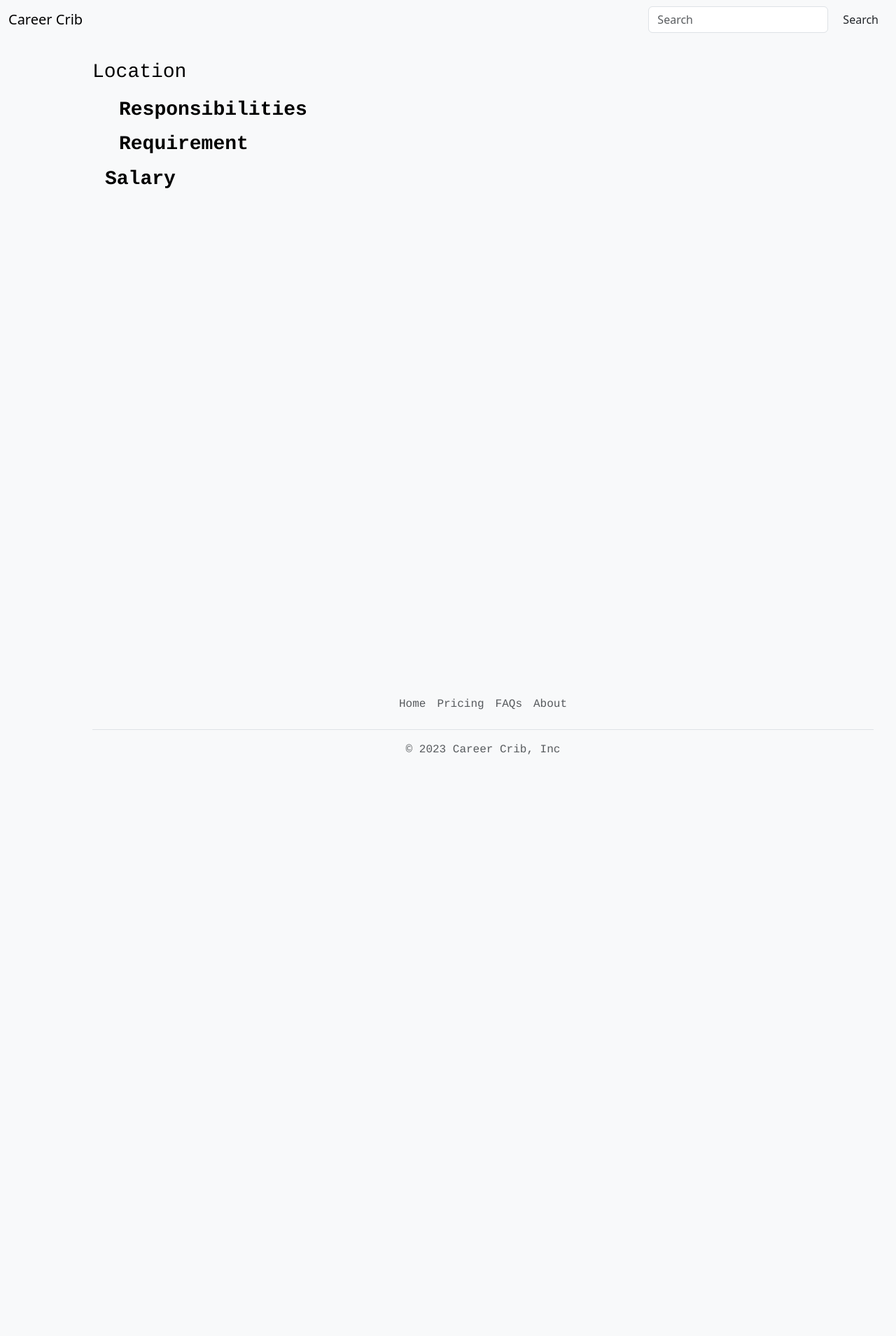
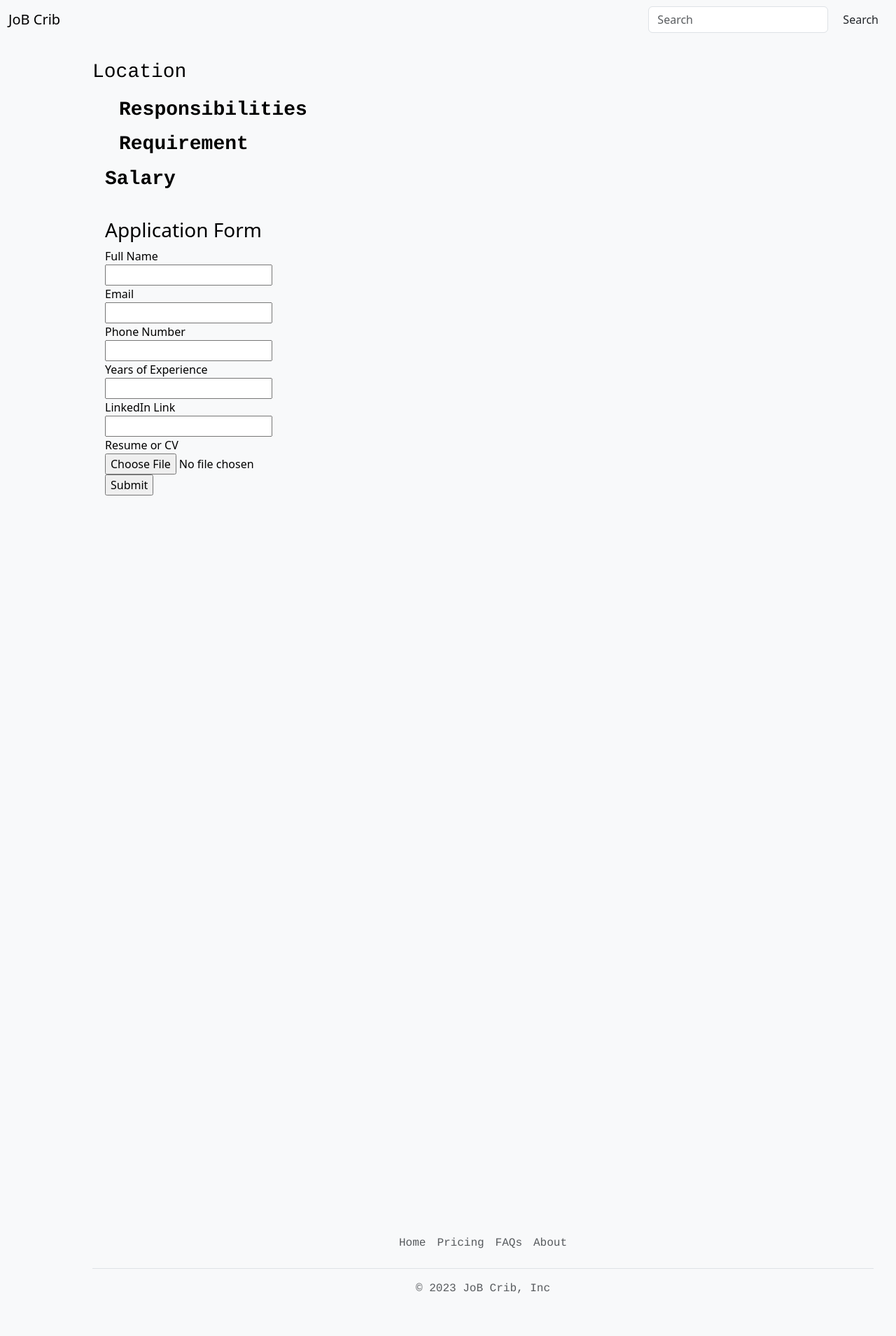
Before and after one commit to andrewlee47/Job_Crib, a Flask app: template templates/jobpage.html in a window 1280 px wide. Shown: the whole page at 70% size. Before the commit the page ends 1078 px from the top, so only its background shows below. Run offline with Flask 3, Linux system fonts and the light colour scheme; the template is opened without the code that fills it, so the values that code supplies are empty; parts of the project's set-up code (start-up, migrations or seed data) failed here and were passed over.

Commit message:
created a form for applications and made some few changes

```diff
--- a/app.py
+++ b/app.py
@@ -1,23 +1,65 @@
-from flask import Flask, render_template, jsonify
-from database import load_jobs_db, job_details_db
+import os.path
+
+from flask import Flask, render_template, jsonify, request
+
+from database import load_jobs_db, job_details_db, text, engine
+from werkzeug.utils import secure_filename
 
 app = Flask(__name__)
 app.static_folder = 'static'
 
+UPLOAD_FOLDER = 'uploads'
+if not os.path.exists(UPLOAD_FOLDER):
+    os.makedirs(UPLOAD_FOLDER)
 
-
+app.config['UPLOAD_FOLDER'] = UPLOAD_FOLDER
 
 
 @app.route("/")
 def careerbuilder():
     Job_list = load_jobs_db()
-    return render_template('home.html', jobs=Job_list)
+    return render_template('home.html', jobs = Job_list)
+
 
 
 @app.route("/job/<id>")
 def display_job(id):
     job = job_details_db(id)
-    return render_template('jobpage.html', job=job)
+
+    if not job:
+        return "Not found", 404
+    return render_template('jobpage.html', job = job)
+
+
+@app.route("/job/<id>/apply", methods = ['POST'])
+def job_application(id):
+    data = request.form
+    job = load_jobs_db()
+
+    if 'Resume' in request.files:
+        resume_files = request.files['Resume']
+        if resume_files.filename != '':
+            filename = secure_filename(resume_files.filename)
+            file_path = os.path.join(app.config['UPLOAD_FOLDER'], filename)
+            resume_files.save(file_path)
+
+    with engine.connect() as conn:
+        query = text(
+            "INSERT INTO Applications (full_name, email, phone_number, experience, linkedIn, Resumes)"
+            " VALUES (:full_name, :email, :phone_number, :experience, :linkedin, :resume_path)")
+
+        conn.execute(query, {
+            'full_name': data['full_name'],
+            'email': data['email'],
+            'phone_number': data['phone_number'],
+            'experience': data['Experience'],
+            'linkedin': data['LinkedIn'],
+            'resume_path': file_path
+        })
+
+        conn.commit()
+
+    return render_template('submitted_application.html', application = data, job = job)
 
 
 @app.route("/api/jobs")
@@ -26,8 +68,5 @@ def list_jobs():
     return jsonify(Job_list)
 
 
-
-
-
 if __name__ == "__main__":
-    app.run(host='0.0.0.0', debug=True)
+    app.run(host = '0.0.0.0', debug = True)
--- a/templates/footer.html
+++ b/templates/footer.html
@@ -1,11 +1,12 @@
+
 <div class="container">
-          <footer class="py-3 my-4">
+          <footer class="py-3 mb-4">
             <ul class="nav justify-content-center border-bottom pb-3 mb-3">
               <li class="nav-item"><a href="#" class="nav-link px-2 text-body-secondary">Home</a></li>
               <li class="nav-item"><a href="#" class="nav-link px-2 text-body-secondary">Pricing</a></li>
               <li class="nav-item"><a href="#" class="nav-link px-2 text-body-secondary">FAQs</a></li>
               <li class="nav-item"><a href="#" class="nav-link px-2 text-body-secondary">About</a></li>
             </ul>
-            <p class="text-center text-body-secondary">&copy; 2023 Career Crib, Inc</p>
+            <p class="text-center text-body-secondary">&copy; 2023 JoB Crib, Inc</p>
           </footer>
 </div>
--- /dev/null
+++ b/templates/form.html
@@ -0,0 +1,39 @@
+
+    <h3>Application Form</h3>
+
+        <form action="/job/{{ job['id']}}/apply" method="post" enctype="multipart/form-data">
+
+
+            <div>
+                <label>Full Name</label><br>
+                <input type="text" name="full_name">
+            </div>
+
+            <div>
+                <label>Email</label><br>
+                <input type="text" name="email">
+            </div>
+
+            <div>
+                <label>Phone Number</label><br>
+                <input type="text" name="phone_number">
+            </div>
+
+            <div>
+                <label>Years of Experience</label><br>
+                <input type="text" name="Experience">
+            </div>
+
+            <div>
+                <label>LinkedIn Link</label><br>
+                <input type="text" name="LinkedIn">
+            </div>
+
+            <div>
+                <label>Resume or CV</label><br>
+                <input type="file" name="Resume">
+            </div>
+
+
+                <input type="submit" value="Submit">
+        </form>
--- a/templates/home.html
+++ b/templates/home.html
@@ -3,7 +3,7 @@
 <head>
     <meta charset = "UTF-8" >
     <meta name = "viewport" content = "width=device-width, initial-scale=1.0" >
-    <title>Careercrib </title>
+    <title>JoB Crib </title>
 
         {% include 'bootstrap.html' %}
 
@@ -70,7 +70,7 @@
     {% include 'navbar.html'%}
 <div class="img-1 text-center mb-5">
     <div class="over-lay">
-        <h1 class="careercrib-text"> Career Crib </h1>
+        <h1 class="careercrib-text"> JoB Crib </h1>
     </div>
 </div>
         <div class="container" >
--- a/templates/jobpage.html
+++ b/templates/jobpage.html
@@ -50,6 +50,10 @@
         .salary{
                 font-family: Courier;
                 font-weight: bold;
+                margin-bottom: 25px;
+        }
+        .salary1{
+            margin-bottom: 40px;
         }
 
 
@@ -93,12 +97,13 @@
 
 
              <h3 class="salary">Salary</h3>
-            <p class="salary">{{job.currency}}{{job.salary}}</p>
+            <p class="salary1">{{job.currency}}{{job.salary}}</p>
 
+            <div>{% include 'form.html' %}</div>
 
     </div>
 
-    <div style="color:white;">
+    <div style="margin-top: 800px;">
             {% include 'footer.html' %}
 
     </div>
--- a/templates/navbar.html
+++ b/templates/navbar.html
@@ -8,7 +8,7 @@
 
 <nav class="navbar bg-body-tertiary fixed-top">
   <div class="container-fluid">
-    <a class="navbar-brand" href="/">Career Crib</a>
+    <a class="navbar-brand" href="/">JoB Crib</a>
     <form class="d-flex" role="search">
       <input class="form-control me-2" type="search" placeholder="Search" aria-label="Search">
       <button class="btn" type="submit">Search</button>
```
Also changed, not shown: database.py (+9 -11 lines), templates/submitted_application.html (added, +40 -0 lines).
